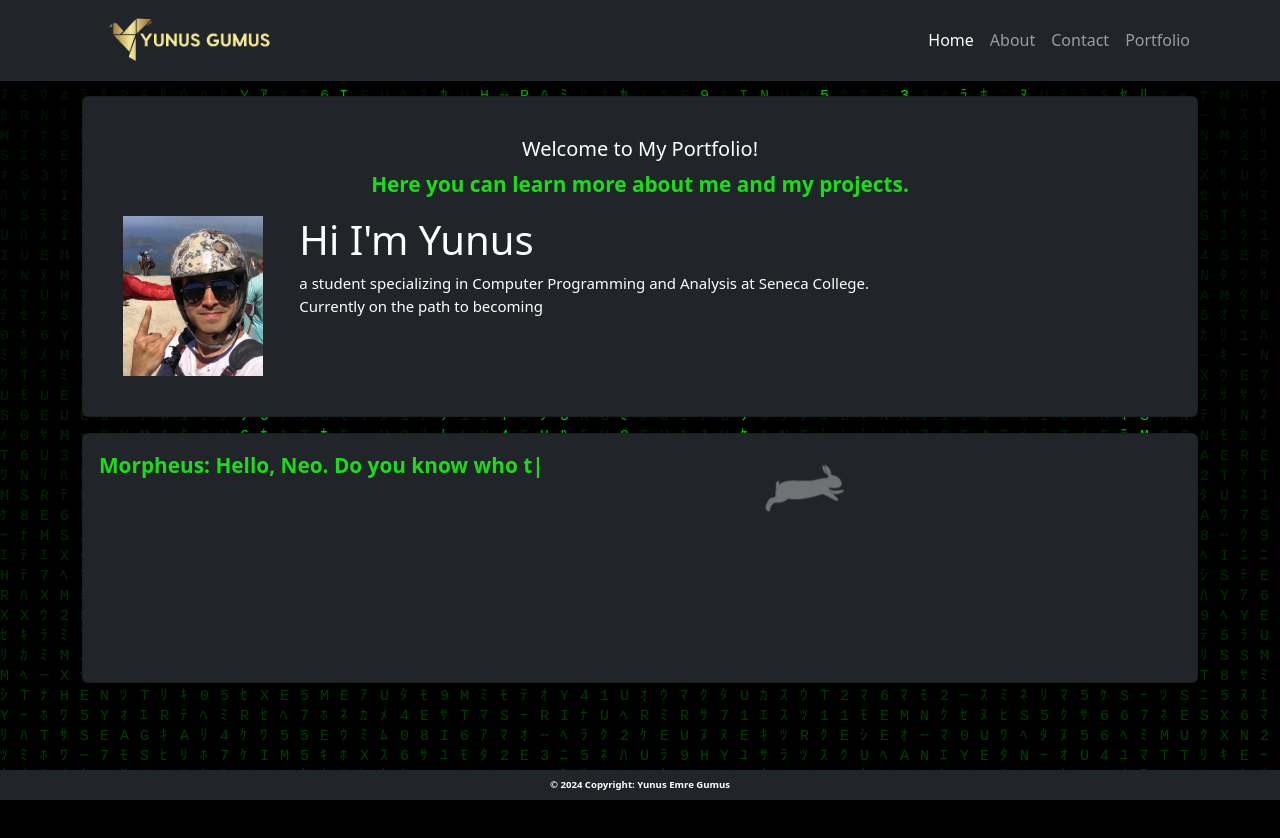
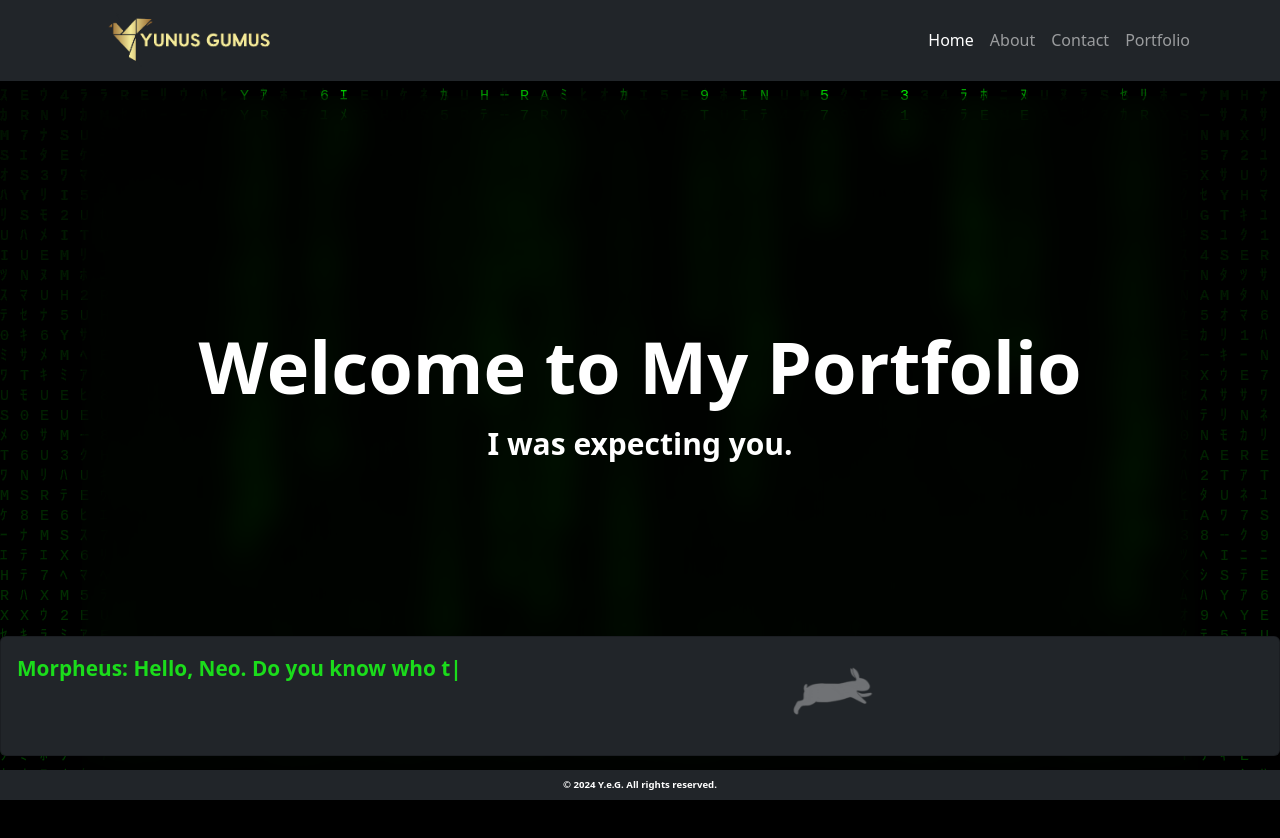
Before and after one commit to yemregumus/pfSite, a Next.js app: page / in a window 1280 px wide. Shown: the top 838 px of the page. Before the commit the page ends 800 px from the top, so only its background shows below. Built offline with nearby package versions, Linux system fonts and the light colour scheme.

Commit message:
changed home and about's content

```diff
--- a/src/pages/_app.js
+++ b/src/pages/_app.js
@@ -2,11 +2,16 @@ import "../styles/globals.css";
 import "bootstrap/dist/css/bootstrap.min.css";
 import Layout from "./components/Layout";
 import MatrixRainingCode from "./components/MatrixRain";
+import Head from "next/head";
 
 export default function App({ Component, pageProps }) {
   return (
     <>
       <Layout>
+        <Head>
+          <title>Yunus Emre Gumus</title>
+          <meta name="viewport" content="width=device-width, initial-scale=1.0" />
+        </Head>
         <Component {...pageProps} />
       </Layout>
     </>
--- a/src/pages/about.js
+++ b/src/pages/about.js
@@ -1,51 +1,65 @@
-import { useEffect, useState } from "react";
-import { Card } from "react-bootstrap";
+import { useEffect } from "react";
+import { motion, useAnimation } from "framer-motion";
+import Rabbit from "../img/white-rabbit.gif";
+import WhiteRabbit from "./components/WhiteRabbit";
 import { TypeAnimation } from "react-type-animation";
-import WhiteRabbit from "@/pages/components/WhiteRabbit";
-import Rabbit from "@/img/white-rabbit.gif";
 
-export default function Home() {
-  const [animationInitiated, setAnimationInitiated] = useState(false);
-  const [textIndex, setTextIndex] = useState(0);
+export default function AboutMe() {
+  const controls = useAnimation();
+  const textSequence = ["Neo: Hello?", 2000, "Morpheus: Hello, Neo. Do you know who this is?", 2000, "Neo: Morpheus?", 2000, "Morpheus: Yes. I've been looking for you, Neo.", 2000, "Morpheus: I don't know if you're ready to see what I want to show you, but unfortunately, you and I have run out of time.", 2000, "Morpheus: They're coming for you, Neo, and I don't know what they're going to do.", 2000, "Neo: Who's coming for me?", 2000, "Morpheus: Stand up and see for yourself.", 2000, "Neo: What, right now?", 2000, "Morpheus: Yes, now.", 2000, "The Matrix has you...", 2000, "Follow the white rabbit.", 2000];
 
-  const textParts = [{ text: "# whoami", tag: "h2", style: { fontSize: "2em" } }, { text: "I'm a passionate and dedicated software developer." }, { text: "My journey into the world of programming began with a curiosity to understand how software works and a desire to create innovative solutions." }, { text: "As a student, I've had the opportunity to explore various technologies, frameworks, and programming languages, and I'm continuously expanding my skill set." }, { text: "I am particularly interested in full-stack web development and software development, and I enjoy working on projects that involve both front-end and back-end technologies." }, { text: "My goal is to become a proficient and well-rounded software developer, and I'm excited about the challenges and learning opportunities that come with this journey.", tag: "p" }];
-  const textSequence = ["Neo: Hello?", 2000, "Morpheus: Hello, Neo. Do you know who this is?", 2000, "Neo: Morpheus?", 2000, "Morpheus: Yes. I've been looking for you, Neo.", 2000, "Morpheus: I don't know if you're ready to see what I want to show you, but unfortunately, you and I have run out of time.", 2000, "Morpheus: They're coming for you, Neo, and I don't know what they're going to do.", 2000, "Neo: Who's coming for me?", 2000, "Morpheus: Stand up and see for yourself.", 2000, "Neo: What, right now?", 2000, "Morpheus: Yes, now.", 2000, "The Matrix has you...", 2000, "Follow the white rabbit.", 2000];
   useEffect(() => {
-    if (!animationInitiated) {
-      // Start animation for the next text part after a delay
-      const timeout = setTimeout(() => {
-        setTextIndex((prevIndex) => prevIndex + 1);
-      }, 2300); // Adjust the delay as needed
+    const handleScroll = () => {
+      const aboutMeSection = document.getElementById("aboutMe");
+      const { top } = aboutMeSection.getBoundingClientRect();
+      const isVisible = top < window.innerHeight - 100;
 
-      return () => clearTimeout(timeout);
-    }
-  }, [animationInitiated, textIndex]);
+      if (isVisible) {
+        controls.start({ opacity: 1, scale: 1 });
+      }
+    };
+
+    window.addEventListener("scroll", handleScroll);
+
+    return () => {
+      window.removeEventListener("scroll", handleScroll);
+    };
+  }, [controls]);
 
   return (
     <>
-      {" "}
-      <Card className="bg-dark text-white card-main p-4 mb-3">
-        <div>
-          {textParts.slice(0, textIndex + 1).map((part, index) => (
+      <motion.section initial={{ opacity: 0, filter: "blur(20px)" }} animate={{ opacity: 1, filter: "blur(0px)" }} transition={{ duration: 1, delay: 0.5 }} className="bg-transparent bg-opacity-20 backdrop-filter backdrop-blur-lg " id="home">
+        <div className="container mx-auto flex flex-col pb-10 md:pb-40 items-center justify-center h-screen px-6">
+          <motion.h1 initial={{ opacity: 0, y: -20 }} animate={{ opacity: 1, y: 0 }} transition={{ duration: 1, delay: 0.5 }} className="text-4xl md:text-4xl lg:text-4xl font-bold text-white mb-6  text-center">
+            #whoami
+          </motion.h1>
+          <motion.p initial={{ opacity: 0, y: -20 }} animate={{ opacity: 1, y: 0 }} transition={{ duration: 1, delay: 0.5 }} className="text-lg md:text-xl lg:text-3xl text-white mb-10 text-center">
             <TypeAnimation
-              key={index}
-              sequence={[part.text]}
-              speed={{ type: "keyStrokeDelayInMs", value: 20 }}
+              sequence={[
+                // Initial part changing from "Hi, I'm Neo." to "Hi, I'm Yunus."
+                "Hi, my name is Neo.",
+                300, // Wait 2 seconds before changing
+                "Hi, my name is Yunus.", // New text
+                1000, // Wait 2 seconds before starting the next part
+              ]}
+              wrapper="span"
+              speed={50}
               cursor={false}
-              wrapper={part.tag || "div"}
-              style={part.style || { fontSize: "1em" }}
-              onComplete={() => {
-                if (index === textParts.length + 1) {
-                  // Set initiated to true when the last part completes
-                  setAnimationInitiated(true);
-                }
-              }}
-              className="green-text"
+              style={{ fontSize: "1em", display: "inline-block" }}
+              // Repeat once
             />
-          ))}
+          </motion.p>
+          <motion.p>
+            <TypeAnimation sequence={[2500, "I'm a computer programming and analysis at Seneca College.", 1400, "I'm a full-stack developer.", 1000, "I'm a software architecture enthusiast.", 1000, "I'm a photographer.", 1000, "I'm a gamer.", 1000, "I'm a chef.", 1000, "I'm a Matrix fan.", 1000, "and I'm a machine."]} wrapper="span" speed={90} style={{ fontSize: "2em", display: "inline-block" }} className="green-text mb-10 text-center" />
+          </motion.p>
+          <motion.p initial={{ opacity: 0, y: -20 }} animate={{ opacity: 1, y: 0 }} transition={{ duration: 1, delay: 13 }} className="text-lg md:text-xl lg:text-1xl text-white mb-10 text-center">
+            Never send a human to do a machine&apos;s job.
+          </motion.p>
         </div>
-      </Card>
-      <WhiteRabbit textSequence={textSequence} rabbitSrc={Rabbit} />
+      </motion.section>
+      <div className="fixed-bottom-container mb-10">
+        <WhiteRabbit textSequence={textSequence} rabbitSrc={Rabbit} />
+      </div>
     </>
   );
 }
--- a/src/pages/components/Footer.js
+++ b/src/pages/components/Footer.js
@@ -5,7 +5,7 @@ export default function Footer() {
   return (
     <Navbar expand="lg" className="fixed-bottom bg-dark navbar-dark custom-footer">
       <Container className="d-flex justify-content-center">
-        <span className="text-white footer-text">© 2024 Copyright: Yunus Emre Gumus</span> {/* Added small-text class */}
+        <span className="text-white footer-text">© 2024 Y.e.G. All rights reserved.</span> {/* Added small-text class */}
       </Container>
     </Navbar>
   );
--- a/src/pages/components/Layout.js
+++ b/src/pages/components/Layout.js
@@ -1,7 +1,6 @@
 import React, { useEffect, useState } from "react";
 import { Container } from "react-bootstrap";
 import MainNav from "@/pages/components/MainNav";
-import About from "../about";
 import Footer from "./Footer";
 import MatrixRainingCode from "./MatrixRain";
 
@@ -34,7 +33,6 @@ export default function Layout(props) {
       <br />
       <MatrixRainingCode />
       <MainNav />
-
       <Container className="custom-container" style={{ fontSize: `${fontSize}px` }}>
         {props.children}
       </Container>
--- a/src/pages/components/WhiteRabbit.js
+++ b/src/pages/components/WhiteRabbit.js
@@ -4,7 +4,7 @@ import Image from "next/image";
 
 const WhiteRabbit = ({ textSequence, rabbitSrc }) => {
   return (
-    <Card className="bg-dark text-white card-main mb-1" style={{ minHeight: "250px" }}>
+    <Card className="bg-dark text-white card-main mb-1" style={{ maxHeight: "120px" }}>
       <Card.Body>
         <Row>
           <Col md={8} className="d-md-block">
--- a/src/pages/index.js
+++ b/src/pages/index.js
@@ -1,63 +1,25 @@
-import { useEffect, useState } from "react";
-import { TypeAnimation } from "react-type-animation";
-import { Card, Row, Col } from "react-bootstrap";
-import Image from "next/image";
-import Headshot from "../img/headshot.jpg";
 import Rabbit from "../img/white-rabbit.gif";
 import WhiteRabbit from "./components/WhiteRabbit";
+import { motion } from "framer-motion";
 
 export default function Home() {
-  const [animationInitiated, setAnimationInitiated] = useState(false);
-  const [textIndex, setTextIndex] = useState(0);
-
-  const textParts = [{ text: "Hi I'm Yunus", tag: "h1" }, { text: "a student specializing in Computer Programming and Analysis at Seneca College." }, { text: "Currently on the path to becoming a full-stack software developer, I anticipate graduating in October 2024." }, { text: "As I refine my skills, I look forward to presenting and showcasing my work here.", tag: "p" }, { text: "With a fervent devotion akin to Neo's pursuit of the elusive white rabbit, my fascination with technology has guided me into the realm of software development. Like a seeker of truth in the Matrix, I thrive on curiosity and meticulous attention to detail. Much like Neo's journey, my path has been one of discovery, leading me to unravel the complexities of code and algorithms. As a devoted fan of The Matrix, I find inspiration in its narrative of awakening and the power of knowledge. This passion fuels my endeavors, driving me to excel in my craft and embrace the ever-evolving landscape of technology.", tag: "p" }];
-
-  useEffect(() => {
-    if (!animationInitiated) {
-      // Start animation for the next text part after a delay
-      const timeout = setTimeout(() => {
-        setTextIndex((prevIndex) => prevIndex + 1);
-      }, 2400); // Adjust the delay as needed
-
-      return () => clearTimeout(timeout);
-    }
-  }, [animationInitiated, textIndex]);
-
   const textSequence = ["Neo: Hello?", 2000, "Morpheus: Hello, Neo. Do you know who this is?", 2000, "Neo: Morpheus?", 2000, "Morpheus: Yes. I've been looking for you, Neo.", 2000, "Morpheus: I don't know if you're ready to see what I want to show you, but unfortunately, you and I have run out of time.", 2000, "Morpheus: They're coming for you, Neo, and I don't know what they're going to do.", 2000, "Neo: Who's coming for me?", 2000, "Morpheus: Stand up and see for yourself.", 2000, "Neo: What, right now?", 2000, "Morpheus: Yes, now.", 2000, "The Matrix has you...", 2000, "Follow the white rabbit.", 2000];
 
   return (
     <>
-      <Card className="bg-dark text-white card-main p-4 mb-3">
-        <Card.Body>
-          <Card.Title className="text-center d-none d-md-block">Welcome to My Portfolio!</Card.Title>
-          <Card.Text className="text-center d-none d-md-block">Here you can learn more about me and my projects.</Card.Text>
-          <Row>
-            <Col md={2} className="d-none d-md-block">
-              <div className="mr-3">
-                <Image alt="headshot" src={Headshot} width={220} height={250} priority />
-              </div>
-            </Col>
-            <Col md={10}>
-              {textParts.slice(0, textIndex + 1).map((part, index) => (
-                <TypeAnimation
-                  key={index}
-                  sequence={[part.text]}
-                  speed={{ type: "keyStrokeDelayInMs", value: 20 }}
-                  cursor={false}
-                  wrapper={part.tag || "div"}
-                  style={part.style}
-                  onComplete={() => {
-                    if (index === textParts.length + 1) {
-                      setAnimationInitiated(true);
-                    }
-                  }}
-                />
-              ))}
-            </Col>
-          </Row>
-        </Card.Body>
-      </Card>
-      <WhiteRabbit textSequence={textSequence} rabbitSrc={Rabbit} />
+      <motion.section initial={{ opacity: 0, filter: "blur(20px)" }} animate={{ opacity: 1, filter: "blur(0px)" }} transition={{ duration: 1, delay: 0.5 }} className="bg-transparent bg-opacity-20 backdrop-filter backdrop-blur-lg " id="home">
+        <div className="container mx-auto flex flex-col pb-10 md:pb-40 items-center justify-center h-screen px-6">
+          <motion.h1 initial={{ opacity: 0, y: -20 }} animate={{ opacity: 1, y: 0 }} transition={{ duration: 1, delay: 0.5 }} className="text-4xl md:text-4xl lg:text-7xl font-bold text-white mb-6  text-center">
+            Welcome to My Portfolio
+          </motion.h1>
+          <motion.p initial={{ opacity: 0, y: -20 }} animate={{ opacity: 1, y: 0 }} transition={{ duration: 1, delay: 0.5 }} className="text-lg md:text-xl lg:text-3xl text-white mb-10 text-center">
+            I was expecting you.
+          </motion.p>
+        </div>
+      </motion.section>
+      <div className="fixed-bottom-container mb-10">
+        <WhiteRabbit textSequence={textSequence} rabbitSrc={Rabbit} />
+      </div>
     </>
   );
 }
--- a/src/styles/globals.css
+++ b/src/styles/globals.css
@@ -3,28 +3,29 @@
 @tailwind utilities;
 
 body {
-  background-color: black !important;
+  background-color: rgb(0, 0, 0) !important;
   color: white;
+  overflow: hidden;
 }
 
 .green-text,
 .d-flex,
 .mt-3,
 .text-center {
-  color: rgb(27, 220, 27); /* Set the color to goldenrod or any other shade of golden you prefer */
-  font-size: 1.3rem; /* Set the font size to 1.5rem */
-  font-weight: bold; /* Make the text bold for emphasis */
+  color: rgb(27, 220, 27);
+  font-size: 1.3rem;
+  font-weight: bold;
 }
 
 .custom-navbar {
-  max-width: 1296px; /* Set the maximum width for the navbar */
-  margin: 0 auto; /* Center the navbar */
+  max-width: 1296px;
+  margin: 0 auto;
 }
 
 .custom-footer,
 .nav-item {
-  max-width: 1296px; /* Set the maximum width for the navbar */
-  margin: 0 auto; /* Center the navbar */
+  max-width: 1296px;
+  margin: 0 auto;
   position: fixed;
   bottom: 0;
   width: 100%;
@@ -32,7 +33,7 @@ body {
   margin-top: auto;
 }
 .footer-text {
-  font-size: 0.6rem; /* Adjust the font size as needed */
+  font-size: 0.6rem;
 }
 
 .matrix-rain {
@@ -42,25 +43,25 @@ body {
   width: 100%;
   height: 100%;
   overflow: hidden;
-  pointer-events: none; /* Prevent mouse interactions with the rain */
+  pointer-events: none;
 }
 
 .matrix-line {
-  color: rgb(16, 141, 16); /* Green color for the rain */
-  font-family: "Courier New", monospace; /* Use monospaced font */
-  font-size: 20px; /* Font size of the rain characters */
-  white-space: nowrap; /* Prevent line breaks */
-  animation: rain 1s linear infinite; /* Animation for rain falling */
+  color: rgb(16, 141, 16);
+  font-family: "Courier New", monospace;
+  font-size: 20px;
+  white-space: nowrap;
+  animation: rain 1s linear infinite;
 }
 
 @keyframes rain {
   0% {
-    transform: translateY(-20px); /* Initial position above the screen */
-    opacity: 0; /* Start with 0 opacity */
+    transform: translateY(-20px);
+    opacity: 0;
   }
   100% {
-    transform: translateY(100vh); /* Final position at the bottom of the screen */
-    opacity: 1; /* Full opacity */
+    transform: translateY(100vh);
+    opacity: 1;
   }
 }
 
@@ -80,8 +81,17 @@ body {
   animation: slideRight 8s linear infinite;
 }
 .white-rabbit-animation img {
-  border-radius: 0; /* Remove border-radius */
-  box-shadow: none; /* Remove box-shadow */
+  border-radius: 0;
+  box-shadow: none;
+}
+
+.fixed-bottom-container {
+  position: fixed;
+  bottom: 0;
+  left: 50%;
+  transform: translateX(-50%);
+  max-width: 1296px;
+  width: 100%;
 }
 
 @keyframes slideRight {
```
Also changed, not shown: src/pages/_document.js (+3 -10 lines), src/pages/portfolio.js (+57 -13 lines).
